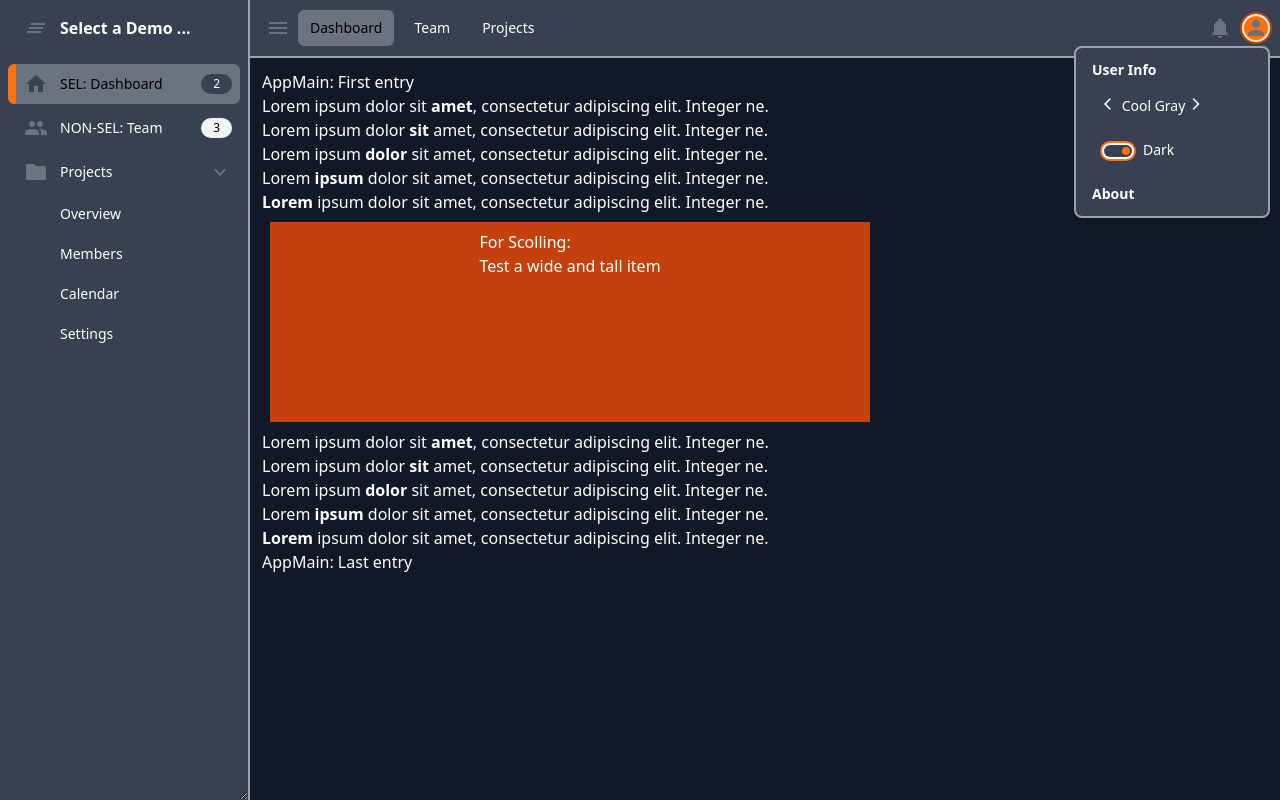
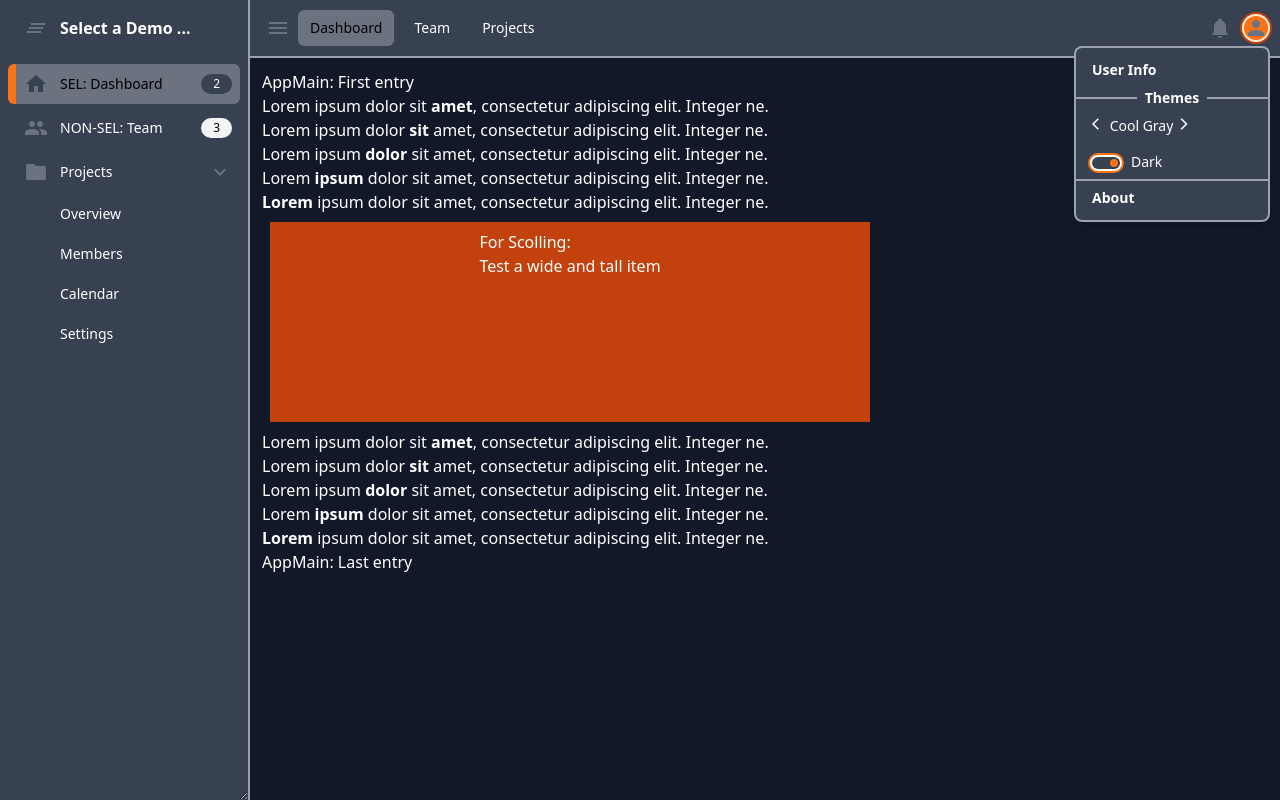
Before and after one commit to KevinAst/svelte-native-forms, a Svelte app: page / in a window 1280 px wide. Both pictures are taken after a click on the button "person". Built offline with nearby package versions, Linux system fonts and the light colour scheme.

Commit message:
added Separator component (used in <Menu>)

```diff
--- a/src/layout/NavBar.svelte
+++ b/src/layout/NavBar.svelte
@@ -10,6 +10,7 @@
  import Icon                   from '../util/ui/Icon.svelte';
  import Menu                   from '../util/ui/Menu.svelte';
  import MenuItem               from '../util/ui/MenuItem.svelte';
+ import Separator              from '../util/ui/Separator.svelte';
 
  let userMenu;
 
@@ -82,8 +83,10 @@
           </button>
           <Menu bind:this={userMenu}>
             <MenuItem on:click={() => alert('Coming Soon: User Info')}>User Info</MenuItem>
+            <Separator title="Themes"/>
             <MenuItem on:click={(e) => e.stopPropagation()}><ThemeSelector/></MenuItem>
             <MenuItem on:click={(e) => e.stopPropagation()}><ThemeInversionSelector/></MenuItem>
+            <Separator/>
             <MenuItem on:click={() => alert('Coming Soon: About')}>About</MenuItem>
           </Menu>
 
--- a/src/layout/ThemeInversionSelector.svelte
+++ b/src/layout/ThemeInversionSelector.svelte
@@ -11,9 +11,10 @@
  });
 </script>
 
+<!-- removed: OTHER mr-1 px-3 py-2 (when placed in dropdown menu) -->
 <div class="text-onLight
             CURSOR  select-none cursor-pointer
-            OTHER   mr-1 px-3 py-2 rounded-md text-sm font-medium"
+            OTHER   rounded-md text-sm font-medium"
      title="Toggle Dark/Light"
      on:click={() => inversion = DCT.toggleInvertShade()}>
 
--- a/src/layout/ThemeSelector.svelte
+++ b/src/layout/ThemeSelector.svelte
@@ -11,10 +11,11 @@
  });
 </script>
 
+<!-- removed: OTHER mr-1 px-3 py-2 (when placed in dropdown menu) -->
 <span class="text-onLight
              HOVER   hover:bg-primary hover:text-onDark
              CURSOR  select-none cursor-pointer
-             OTHER   mr-1 px-3 py-2 rounded-md text-sm font-medium"
+             OTHER   rounded-md text-sm font-medium"
       title="Adjust Theme Color">
 
   <Icon name="arrow_back_ios"
--- /dev/null
+++ b/src/util/ui/Separator.svelte
@@ -0,0 +1,29 @@
+<script>
+ // A separator line (within a <Menu>) with optional title
+
+ // EX:     <Menu bind:this={profileMenu}>
+ //           <MenuItem on:click={handleMyProfile}>My Profile</MenuItem>
+ //           <Separator/>
+ //           <MenuItem on:click={handleSettings}}>Settings</MenuItem>
+ //           <Separator title="Themes"/>
+ //           <MenuItem on:click={handleSignOut}>Sign Out</MenuItem>
+ //         </Menu>
+
+ // INPUT: optional separator title (centered)
+ export let title = '';
+</script>
+
+<div class="relative">
+  <!-- separator line  -->
+  <div class="absolute inset-0 flex items-center">
+    <div class="w-full border-t-2 border-accentBorder"></div>
+  </div>
+  <!-- optional title ... center: justify-center ... left: justify-start  -->
+  {#if title}
+  <div class="relative flex justify-center">
+    <span class="px-2 bg-primaryLight text-sm text-onLight">
+      {title}
+    </span>
+  </div>
+  {/if}
+</div>
```
